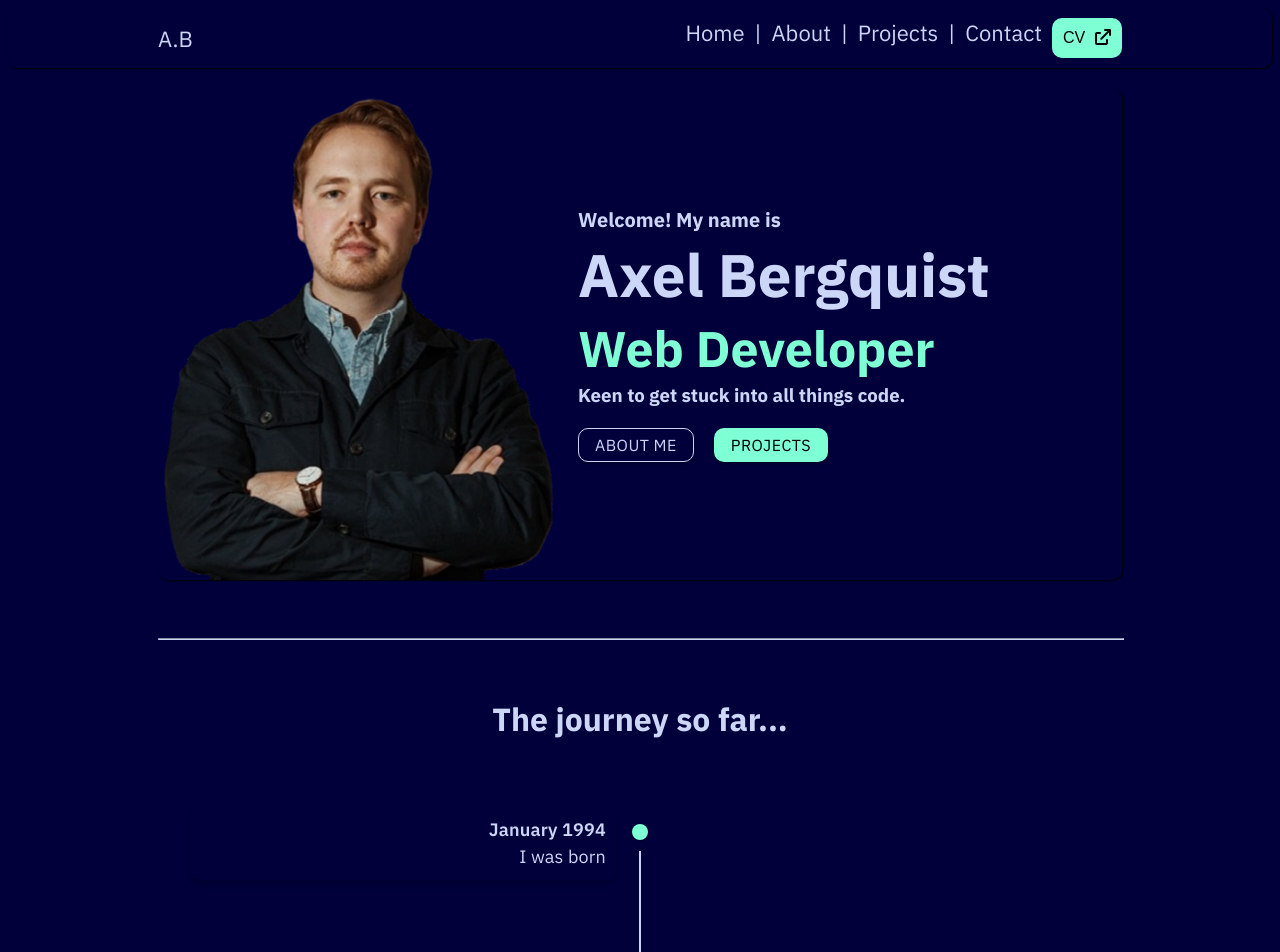
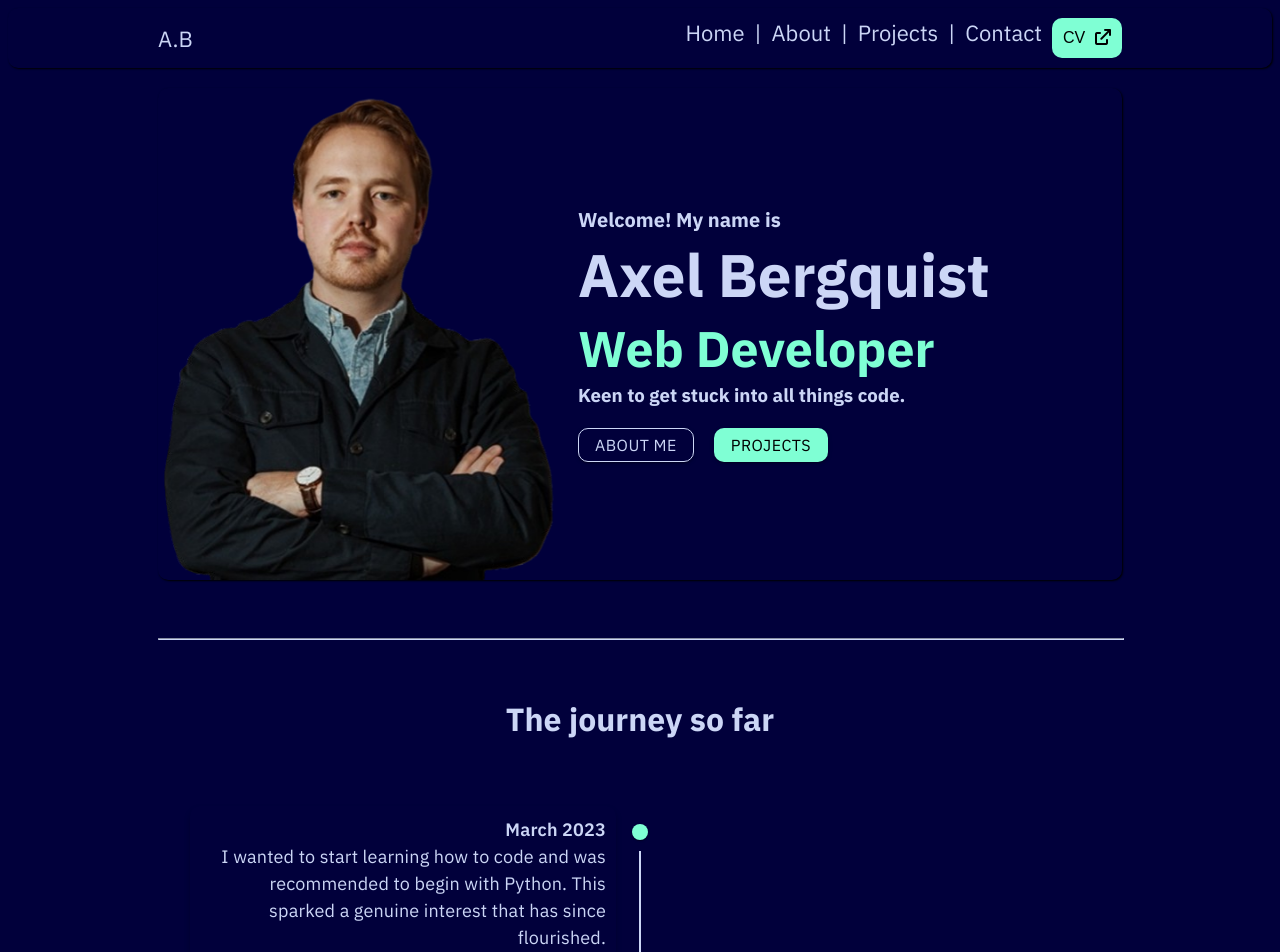
Before and after one commit to axelberk/Portfolio, a React (Vite) app: page / in a window 1280 px wide. Shown: the top 952 px of the page. Built offline with nearby package versions, Linux system fonts and the light colour scheme.

Commit message:
timeline changes

```diff
--- a/src/Components/Timeline/MyTimeline.jsx
+++ b/src/Components/Timeline/MyTimeline.jsx
@@ -15,7 +15,7 @@ const MyTimeline = () => {
 
   return (
     <Timeline position="alternate-reverse" className="timeline-container">
-      <TimelineItem>
+      {/* <TimelineItem>
         <TimelineSeparator>
           <TimelineDot sx={dotStyle} />
           <TimelineConnector sx={connectorStyle} />
@@ -38,7 +38,7 @@ const MyTimeline = () => {
             <p className="event-description">I moved</p>
           </div>
         </TimelineContent>
-      </TimelineItem>
+      </TimelineItem> */}
       <TimelineItem>
         <TimelineSeparator>
           <TimelineDot sx={dotStyle} />
@@ -47,7 +47,7 @@ const MyTimeline = () => {
         <TimelineContent sx={textStyle}>
           <div className="event-item">
             <h4 className="event-year">March 2023</h4>
-            <p className="event-description">I wanted to start learning how to code and was recommended to begin with Python.</p>
+            <p className="event-description">I wanted to start learning how to code and was recommended to begin with Python. This sparked a genuine interest that has since flourished.</p>
           </div>
         </TimelineContent>
       </TimelineItem>
--- a/src/Homepage/Homepage.jsx
+++ b/src/Homepage/Homepage.jsx
@@ -67,7 +67,7 @@ const Homepage = () => {
 
       <hr className="divider" />
 
-      <h1 style={{ margin: "0" }}>The journey so far...</h1>
+      <h1 style={{ margin: "0" }}>The journey so far</h1>
 
       <MyTimeline />
 
```
